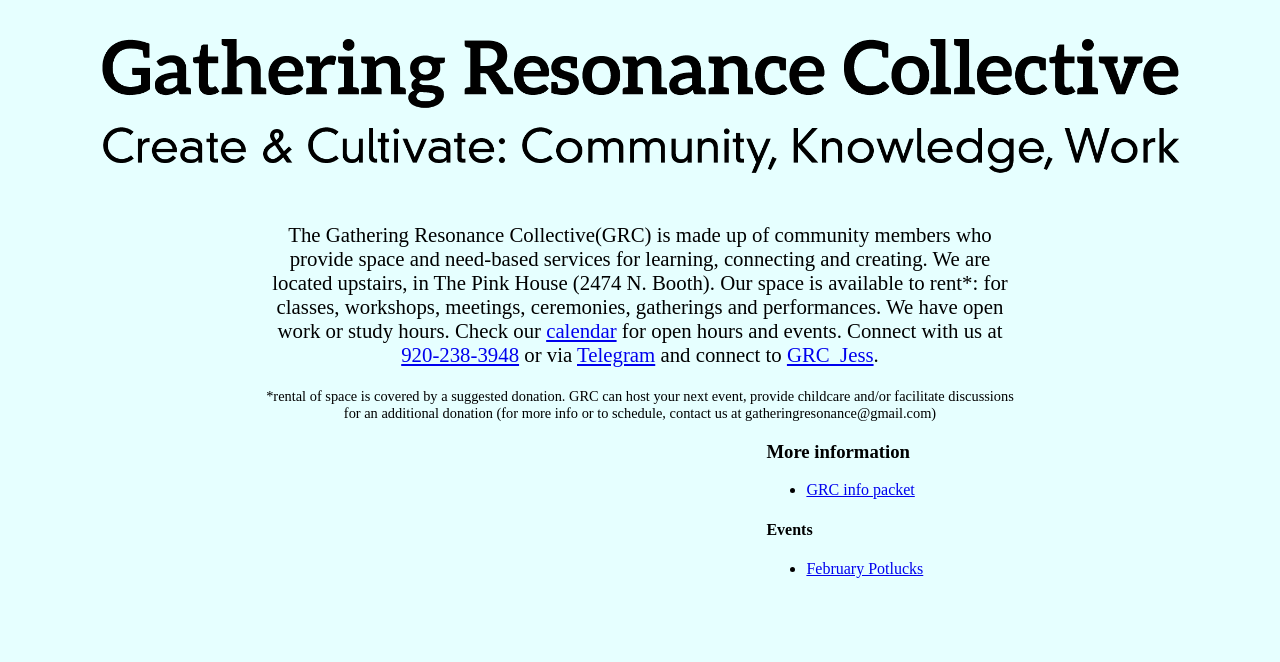
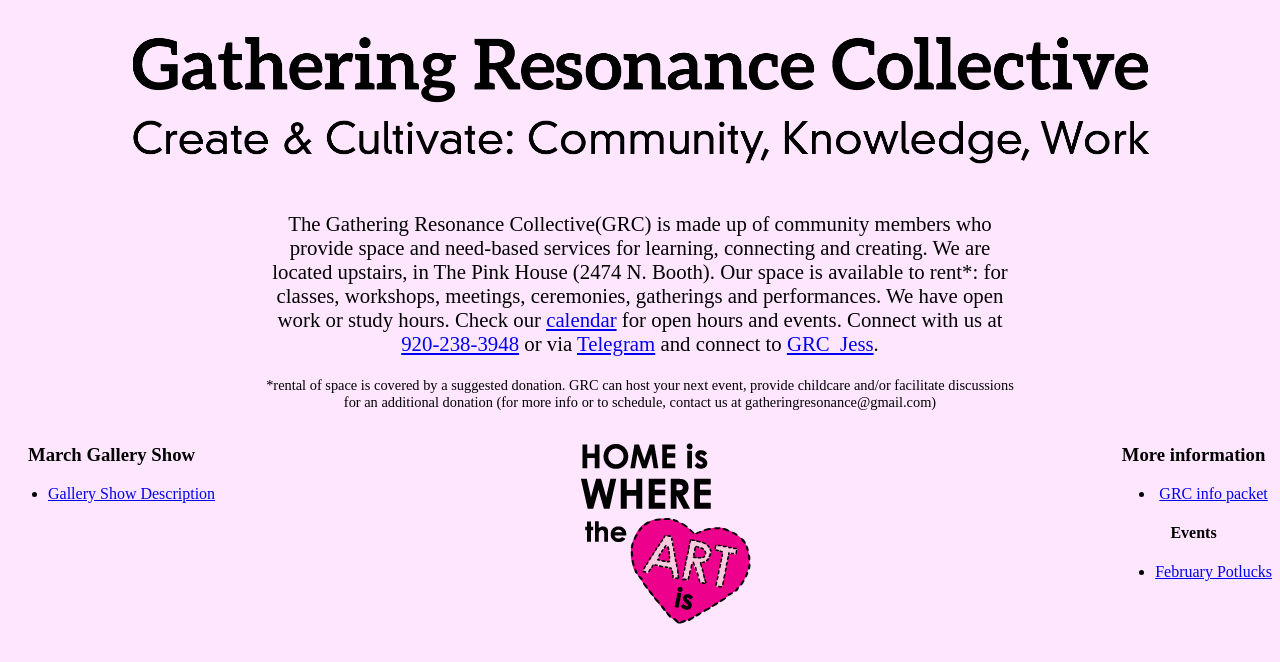
Before and after one commit to gatheringresonancecollective/grc-public-website, a plain HTML site: page index.html in a window 1280 px wide. Drawn offline with Linux system fonts and the light colour scheme.

Commit message:
show info

```diff
--- a/index.html
+++ b/index.html
@@ -3,7 +3,7 @@
 		<title> Gathering Resonance Collective, Milwaukee, WI </title>
 		<style>
 			body{
-				background-color: #e6ffff;
+				background-color: #ffe6ff;
 			}
 		</style>
 		<style>
@@ -17,7 +17,7 @@
 	</head>
 	<body>
 	<p style="text-align:center;">
-	<img src="./img/logo-name-tagline.png" style="width: 90%" />
+	<img src="./img/logo-name-tagline.png" style="width: 85%" />
 	<div id="description" style="margin: 1% 20%">
 	</p>
 
@@ -32,7 +32,11 @@
 		*rental of space is covered by a suggested donation. GRC can host your next event, provide childcare and/or facilitate discussions for an additional donation (for more info or to schedule, contact us at gatheringresonance@gmail.com)
 		</p>
 	</div>
-	<div id="flyers" style="margin-left: 60%">
+
+	<div style="text-align:center">
+
+		<div style="float: right">
+
 		<h3> More information </h3>
 		<ul>
 			<li><a href="./volatile-content/grc-info-packet.pdf" target="_blank">GRC info packet</a></li>
@@ -44,6 +48,23 @@
 		</ul>
 
 
+		</div>
+
+    		<div style="display: inline"><img src="./img/Home-Art-Logo.png"/></div>
+
+    		<div style="float: left">
+
+		<h3> March Gallery Show </h3>
+		<ul>
+			<li><a href="./volatile-content/Home-is-Where-the-ART-is-Show-Description.pdf" target="_blank">Gallery Show Description</a></li>
+
+		</ul>
+
+		</div>
 	</div>
+
+
+
+
 	</body>
 </html>
```
Also changed, not shown: 1 other file.
